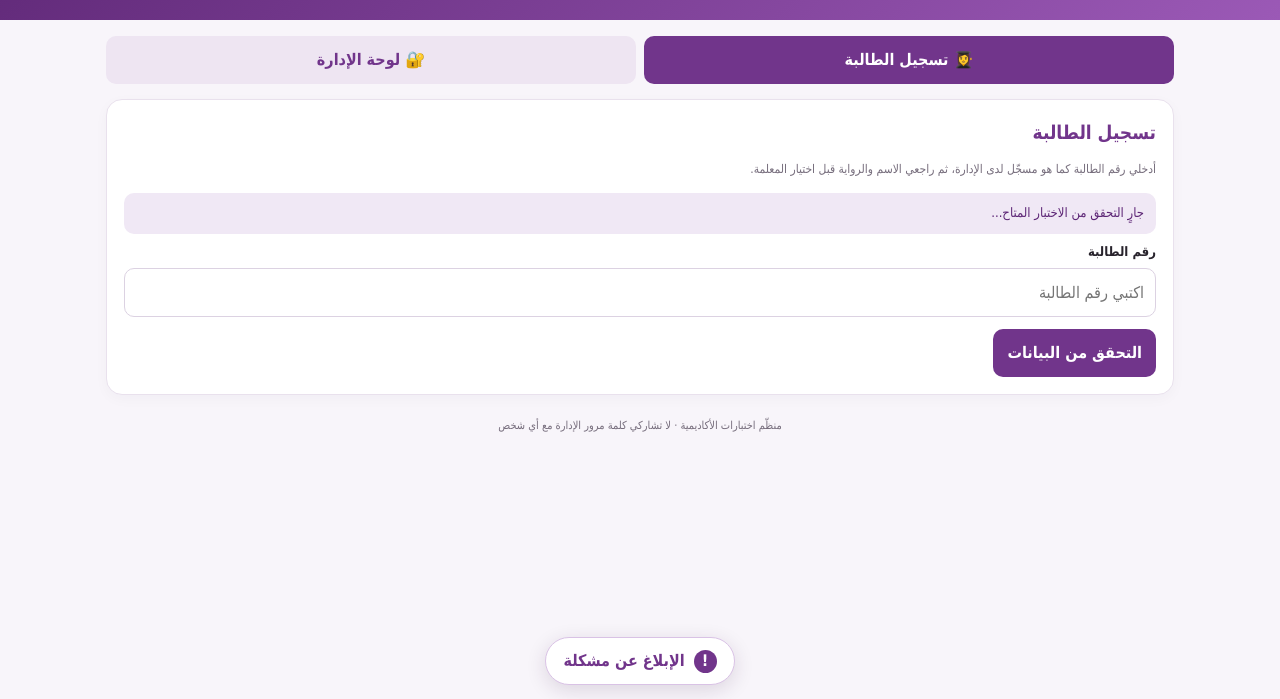
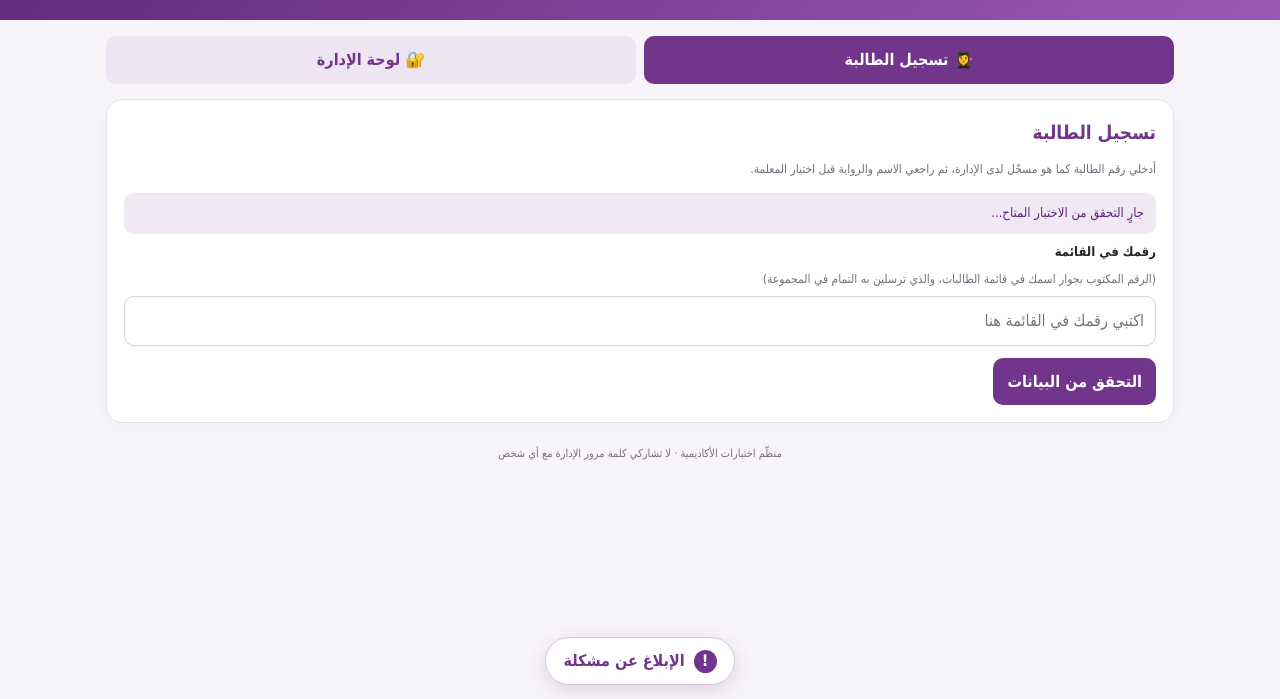
Before and after one commit to Sotour-Alhoda-Academy/exam-organizer-new, a plain HTML site: page index.html in a window 1280 px wide. Shown: the part 101-800 px from the top of the page. Drawn offline with Linux system fonts and the light colour scheme; a script that the page names is missing.

Commit message:
Update student number field wording

```diff
--- a/index.html
+++ b/index.html
@@ -102,8 +102,9 @@ button:disabled{opacity:.45;cursor:not-allowed}.primary{background:var(--p);colo
 <div id="publicExamPickerWrap" class="hidden"><label for="publicExamPicker">اختاري الاختبار</label><select id="publicExamPicker"></select></div>
 <div id="publicExamInfo" class="hidden"></div>
 <form id="lookupForm">
-<label for="studentNumber">رقم الطالبة</label>
-<input id="studentNumber" inputmode="numeric" autocomplete="off" maxlength="80" required placeholder="اكتبي رقم الطالبة">
+<label for="studentNumber">رقمك في القائمة</label>
+<p class="hint">(الرقم المكتوب بجوار اسمك في قائمة الطالبات، والذي ترسلين به التمام في المجموعة)</p>
+<input id="studentNumber" inputmode="numeric" autocomplete="off" maxlength="80" required placeholder="اكتبي رقمك في القائمة هنا">
 <div class="actions"><button class="primary" type="submit">التحقق من البيانات</button></div>
 </form>
 <div id="studentResult"></div>
```
